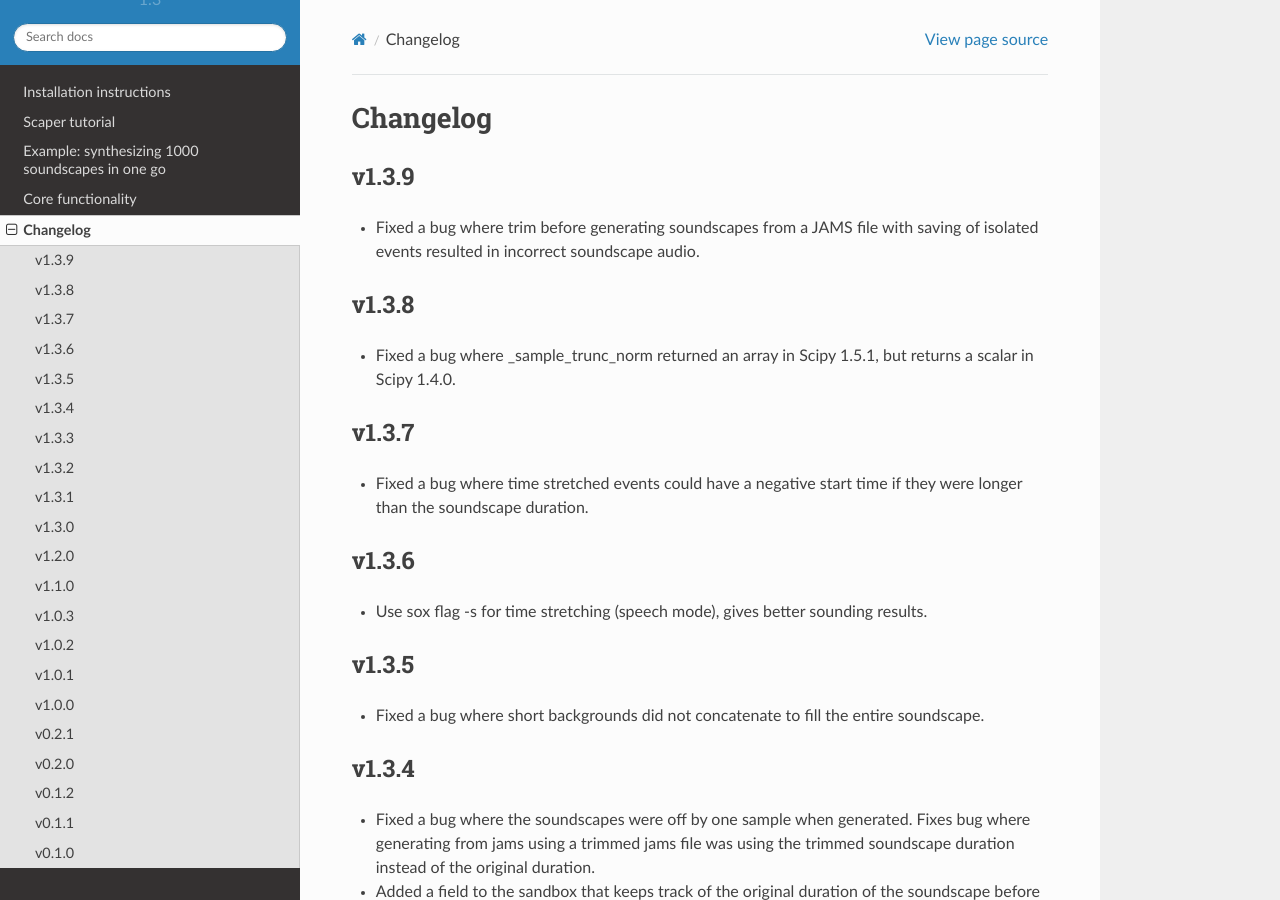
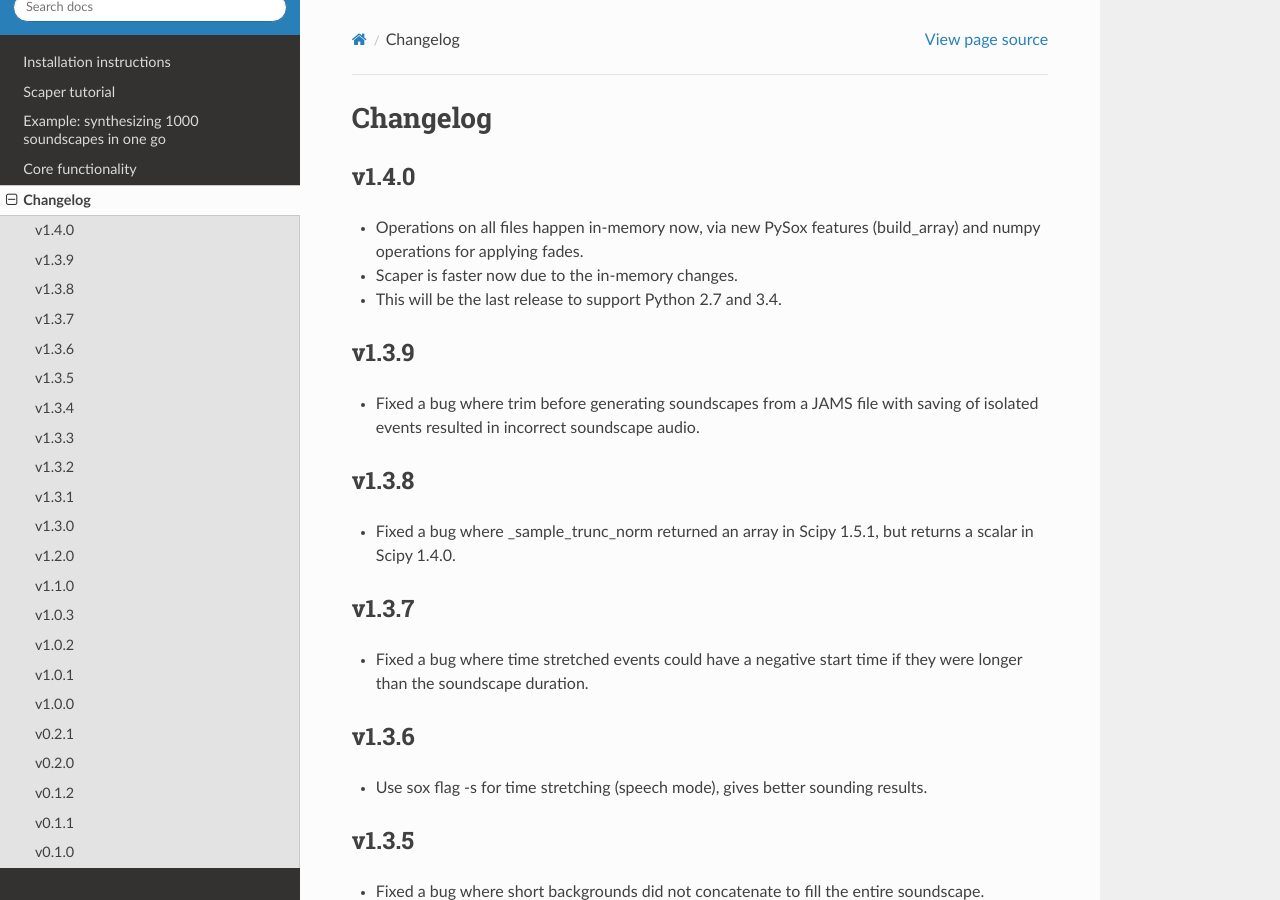
Before and after one commit to justinsalamon/scaper, a Sphinx documentation site: the page built from docs/changes.rst, in a window 1280 px wide and 900 px high. Built offline with Sphinx 7.4.7 and the Read the Docs theme 2.0.0, drawn with Linux system fonts in a browser that asks for light colours.

```diff
--- a/docs/changes.rst
+++ b/docs/changes.rst
@@ -2,6 +2,12 @@
 
 Changelog
 ---------
+v1.4.0
+~~~~~~
+- Operations on all files happen in-memory now, via new PySox features (build_array) and numpy operations for applying fades.
+- Scaper is faster now due to the in-memory changes.
+- This will be the last release to support Python 2.7 and 3.4.
+
 v1.3.9
 ~~~~~~
 - Fixed a bug where trim before generating soundscapes from a JAMS file with saving of isolated events resulted in incorrect soundscape audio.
--- a/scaper/version.py
+++ b/scaper/version.py
@@ -2,5 +2,5 @@
 # -*- coding: utf-8 -*-
 """Version info"""
 
-short_version = '1.3'
-version = '1.3.9'
+short_version = '1.4'
+version = '1.4.0'
--- a/setup.py
+++ b/setup.py
@@ -36,7 +36,7 @@ setup(
             "Programming Language :: Python :: 3.6",
         ],
     install_requires=[
-        'sox==1.4.0b0',
+        'sox==1.4.0',
         'pyrsistent==0.15.4',
         'jams>=0.3.2',
         'numpy>=1.13.3',
```
